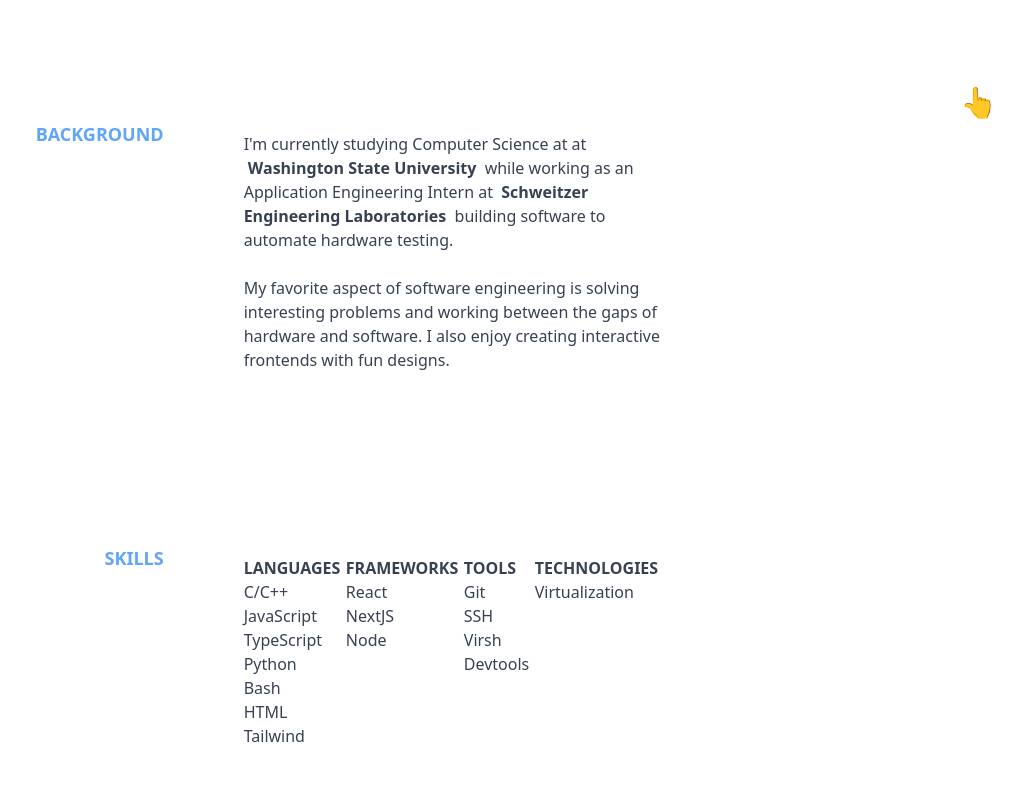
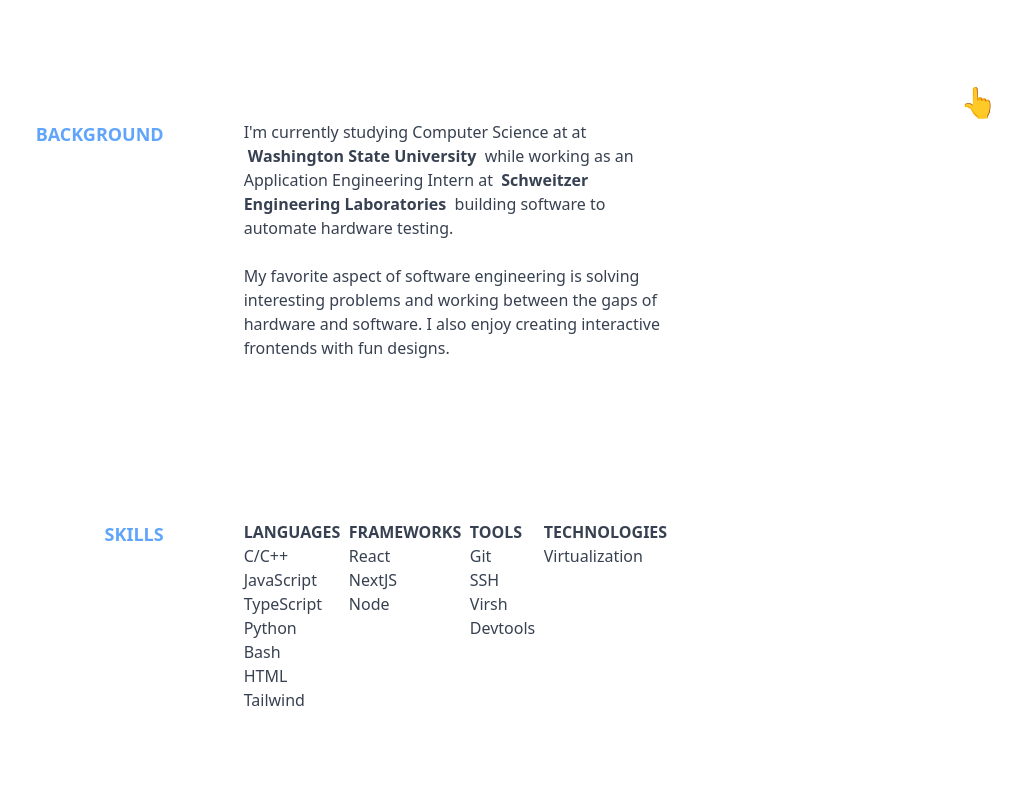
Before and after one commit to aidanhopper/aidahop.xyz, a Next.js app: page / in a window 1280 px wide. Shown: the part 760-1560 px from the top of the page, without its empty margins (263-1280 px from the left). Built offline with nearby package versions, Linux system fonts and the light colour scheme.

Commit message:
fixed padding

```diff
--- a/src/app/components/section.tsx
+++ b/src/app/components/section.tsx
@@ -13,7 +13,7 @@ const Section = (props: React.PropsWithChildren<Props>) => {
       <div className="flex-auto p-3 lg:p-0 lg:w-1/5 lg:text-right text-lg font-bold text-blue-400">
         {props.name}
       </div>
-      <div className="flex-auto lg:w-1/3 p-3 lg:pl-20 text-base">
+      <div className="flex-auto lg:w-1/3 p-3 lg:p-0 lg:pl-20 text-base">
         {props.children}
       </div>
       <div className="flex-auto"/>
```
